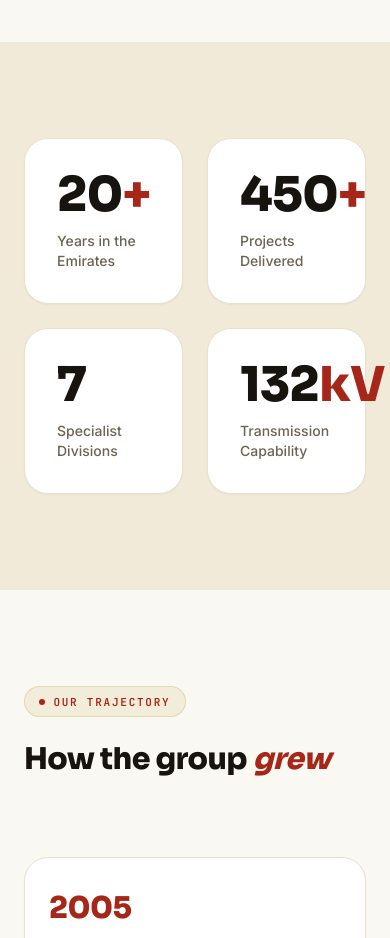
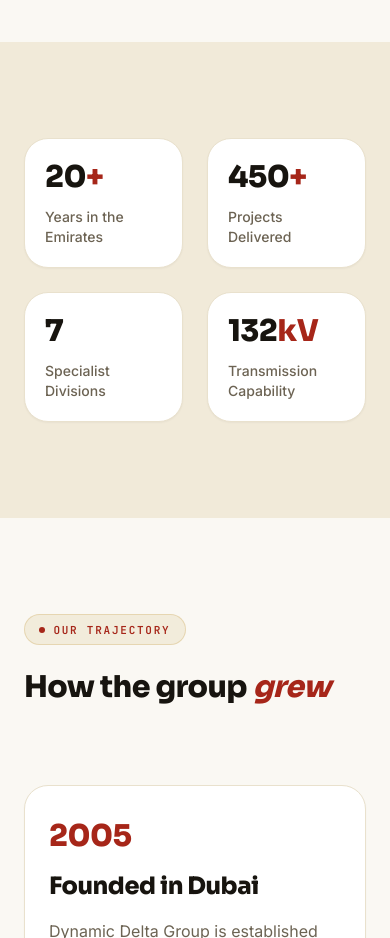
Before and after one commit to sm2irfan/website, a React (Vite) app: page /about in a window 390 px wide. Shown: the part 1720-2658 px from the top of the page. Built offline with nearby package versions, Linux system fonts and the light colour scheme.

Commit message:
Update README, package.json, and 404.html for new design deployment; adjust UI component styles

```diff
--- a/package.json
+++ b/package.json
@@ -3,9 +3,10 @@
   "private": true,
   "version": "0.0.0",
   "type": "module",
-  "homepage": "https://sm2irfan.github.io/website",
+  "homepage": "https://sm2irfan.github.io/website/newdesign",
   "scripts": {
     "dev": "vite",
+    "dev:newdesign": "vite --base=/website/newdesign/",
     "build": "tsc -b && vite build",
     "lint": "oxlint",
     "preview": "vite preview",
@@ -27,6 +28,6 @@
     "oxlint": "^1.71.0",
     "tailwindcss": "^4.3.2",
     "typescript": "~6.0.2",
-    "vite": "^8.1.1"
+    "vite": "^8.1.5"
   }
 }
--- a/public/404.html
+++ b/public/404.html
@@ -6,11 +6,12 @@
     <!--
       GitHub Pages serves this single file for ANY unmatched path across the
       whole site — it does not support per-folder 404 pages. This repo
-      publishes two client-side-routed SPAs from the same Pages site:
-      production at /website/ and a preview build at /website/preview/. A
-      hard reload or shared link to a deep route (e.g. /website/about or
-      /website/preview/about) has no matching physical file, so it lands
-      here instead of loading the app's own index.html.
+      publishes several client-side-routed SPAs from the same Pages site:
+      production at /website/, plus branch/preview builds at subfolders
+      like /website/preview/ and /website/newdesign/ (see SUBFOLDER_APPS
+      below). A hard reload or shared link to a deep route (e.g.
+      /website/about or /website/preview/about) has no matching physical
+      file, so it lands here instead of loading the app's own index.html.
 
       Rather than redirecting (which would change the URL and require every
       deployed index.html to cooperate in restoring it), this fetches the
@@ -21,9 +22,15 @@
       immediately, with no coordination needed from index.html itself.
     -->
     <script>
+      // Every subfolder that hosts its own build of the app, besides the
+      // production root. Add a name here whenever a new branch/preview
+      // subfolder is deployed alongside production.
+      var SUBFOLDER_APPS = ['preview', 'newdesign']
+
       var l = window.location
       var segments = l.pathname.split('/').filter(Boolean) // e.g. ['website'] or ['website','preview','about']
-      var base = segments[1] === 'preview' ? '/website/preview/' : '/website/'
+      var base =
+        SUBFOLDER_APPS.indexOf(segments[1]) !== -1 ? '/website/' + segments[1] + '/' : '/website/'
 
       fetch(base + 'index.html')
         .then(function (r) {
--- a/src/components/ui.tsx
+++ b/src/components/ui.tsx
@@ -136,7 +136,7 @@
   }, [value])
 
   return (
-    <span ref={ref} className="display text-5xl text-ink md:text-6xl">
+    <span ref={ref} className="display text-3xl text-ink sm:text-4xl md:text-6xl">
       {display}
       <span className="text-brand-deep">{suffix}</span>
     </span>
--- a/src/pages/About.tsx
+++ b/src/pages/About.tsx
@@ -82,7 +82,7 @@
       <Section className="bg-paper-soft">
         <div className="grid grid-cols-2 gap-6 md:grid-cols-4">
           {stats.map((stat, i) => (
-            <Reveal key={stat.label} delay={i * 100} className="card p-8">
+            <Reveal key={stat.label} delay={i * 100} className="card p-5 sm:p-8">
               <Stat {...stat} />
             </Reveal>
           ))}
--- a/src/pages/Home.tsx
+++ b/src/pages/Home.tsx
@@ -109,7 +109,7 @@
 
       <div className="mt-24 grid grid-cols-2 gap-6 md:grid-cols-4">
         {stats.map((stat, i) => (
-          <Reveal key={stat.label} delay={i * 100} className="card p-8 md:p-10">
+          <Reveal key={stat.label} delay={i * 100} className="card p-5 sm:p-8 md:p-10">
             <Stat {...stat} />
           </Reveal>
         ))}
```
Also changed, not shown: 1 other file (tests, documents, lock files or other folders).
